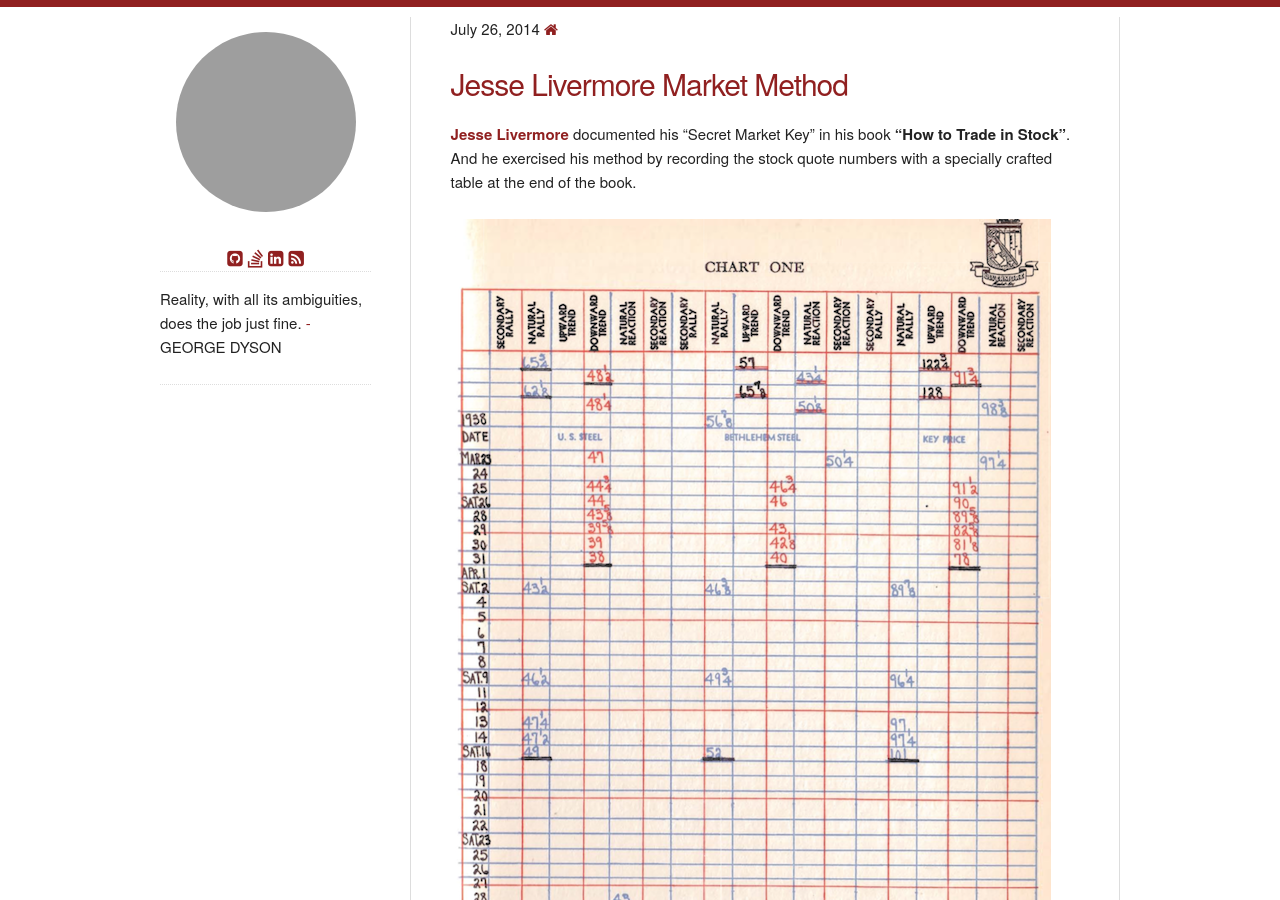
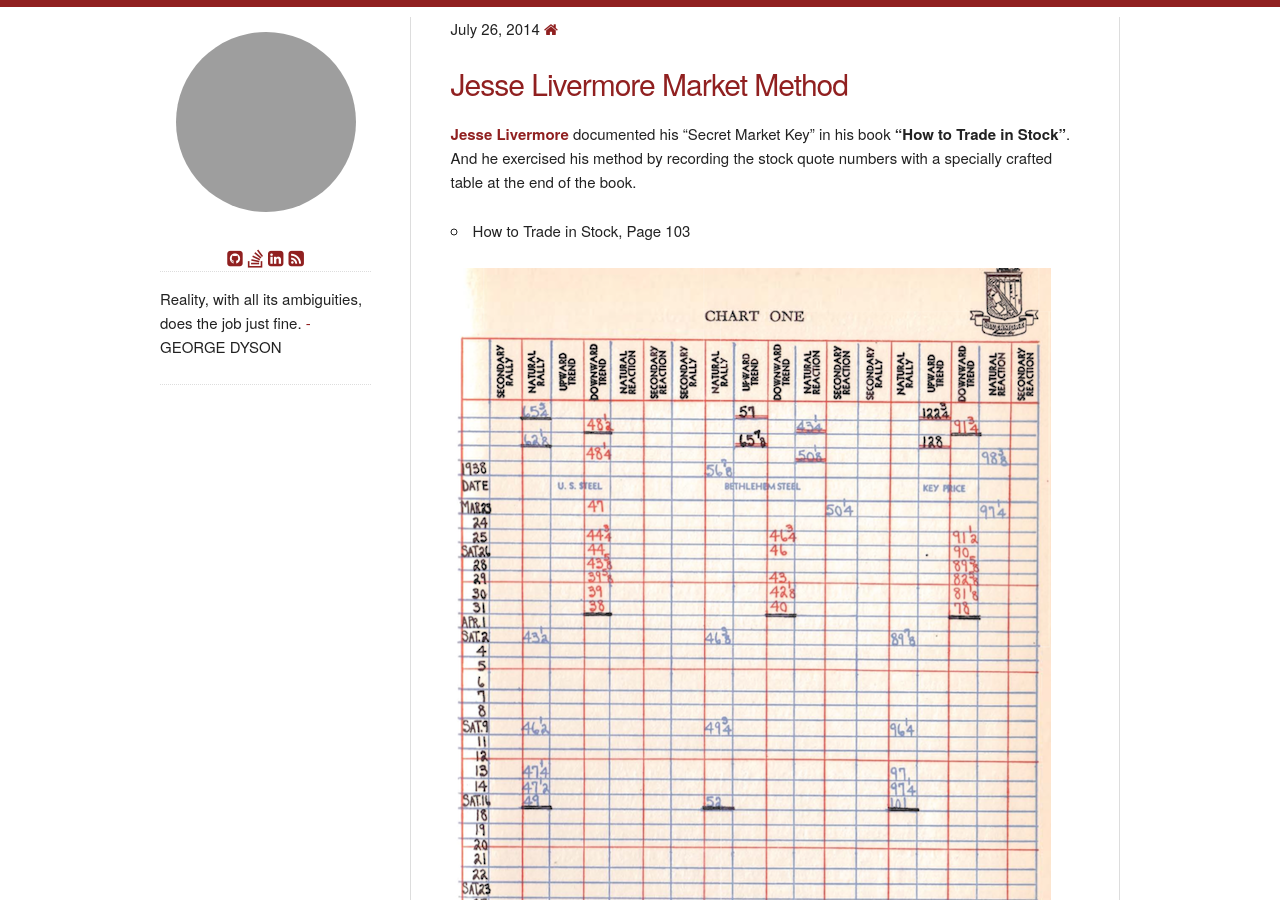
Before and after one commit to dyno/dyno.github.io, a Jekyll site: the page built from _posts/2014-07-26-jesse-livermore-market-method.md, in a window 1280 px wide and 900 px high. Built offline with Jekyll 4.4.1, drawn with Linux system fonts in a browser that asks for light colours; nearby versions of some CDN libraries; grey boxes are pictures that could not be loaded.

Commit message:
resize image

```diff
--- a/_posts/2014-07-26-jesse-livermore-market-method.md
+++ b/_posts/2014-07-26-jesse-livermore-market-method.md
@@ -8,7 +8,11 @@
 [__Jesse Livermore__](https://en.wikipedia.org/wiki/Jesse_Lauriston_Livermore) documented his "Secret Market Key" in his book __"How to Trade in Stock"__.
 And he exercised his method by recording the stock quote numbers with a specially crafted table at the end of the book.
 
-![How to Trade in Stock, Page 103](/images/livermore_market_method_table.png)
+[//]: # ![How to Trade in Stock, Page 103](/images/livermore_market_method_table.png)
+* How to Trade in Stock, Page 103
+
+<img src="/images/livermore_market_method_table.png" width="600">
+
 
 But not everyone has the intuation to numbers, Livermore is certainly gifted on it.
 
@@ -19,4 +23,6 @@
 A lot of people try to decode what is the secret behind the table. One of the best is [KH Tang's blog post](http://blessedfool.blogspot.com/2013/05/project-freedom-12-livermore-secret.html)
 And if you plot the data, it is much more easier to grasp how he did it.
 
-![Jesse Livermore Market Method - The Map to Anticipating Market Future Movement](/images/livermore_market_method_chart.png)
+[//]: # ![Jesse Livermore Market Method - The Map to Anticipating Market Future Movement](/images/livermore_market_method_chart.png)
+
+<img src="/images/livermore_market_method_chart.png" width="640">
```
